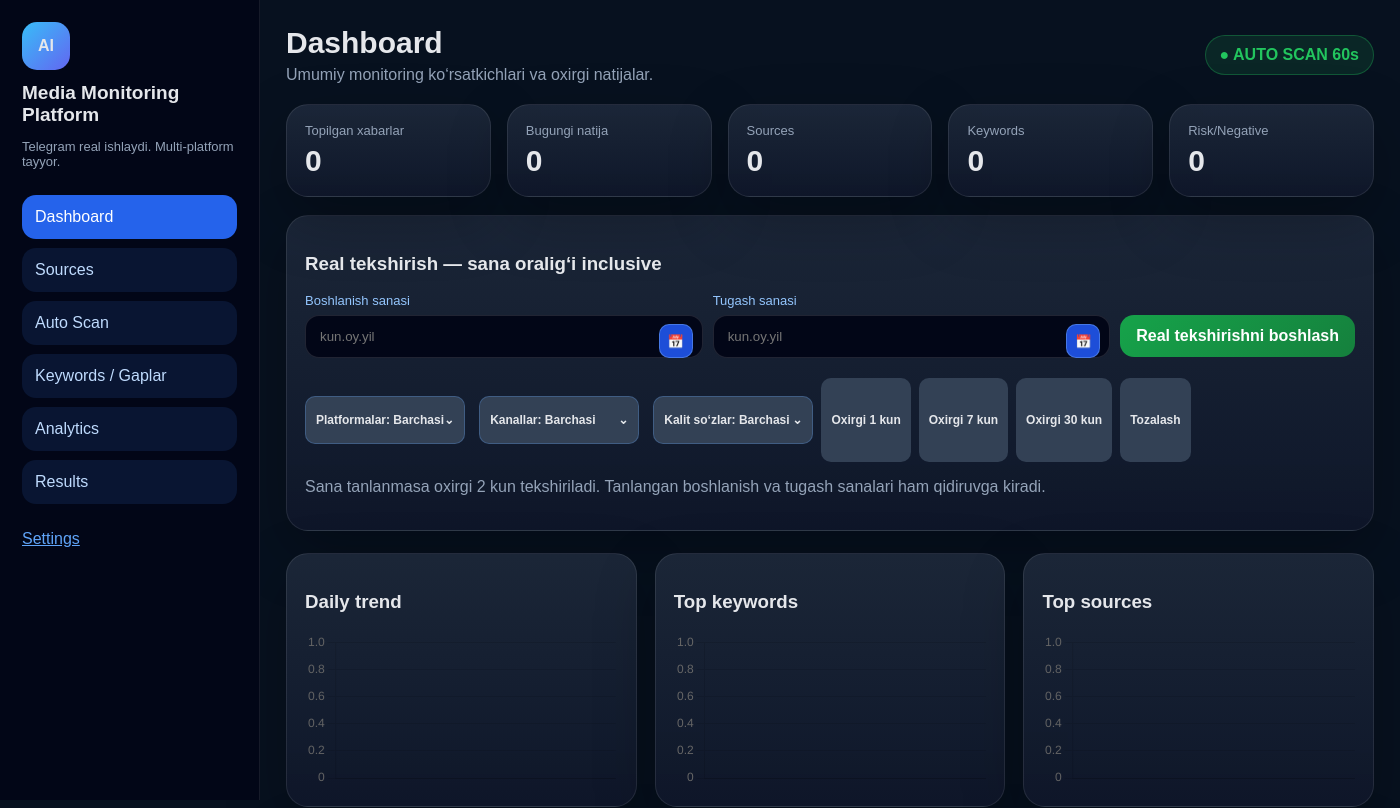
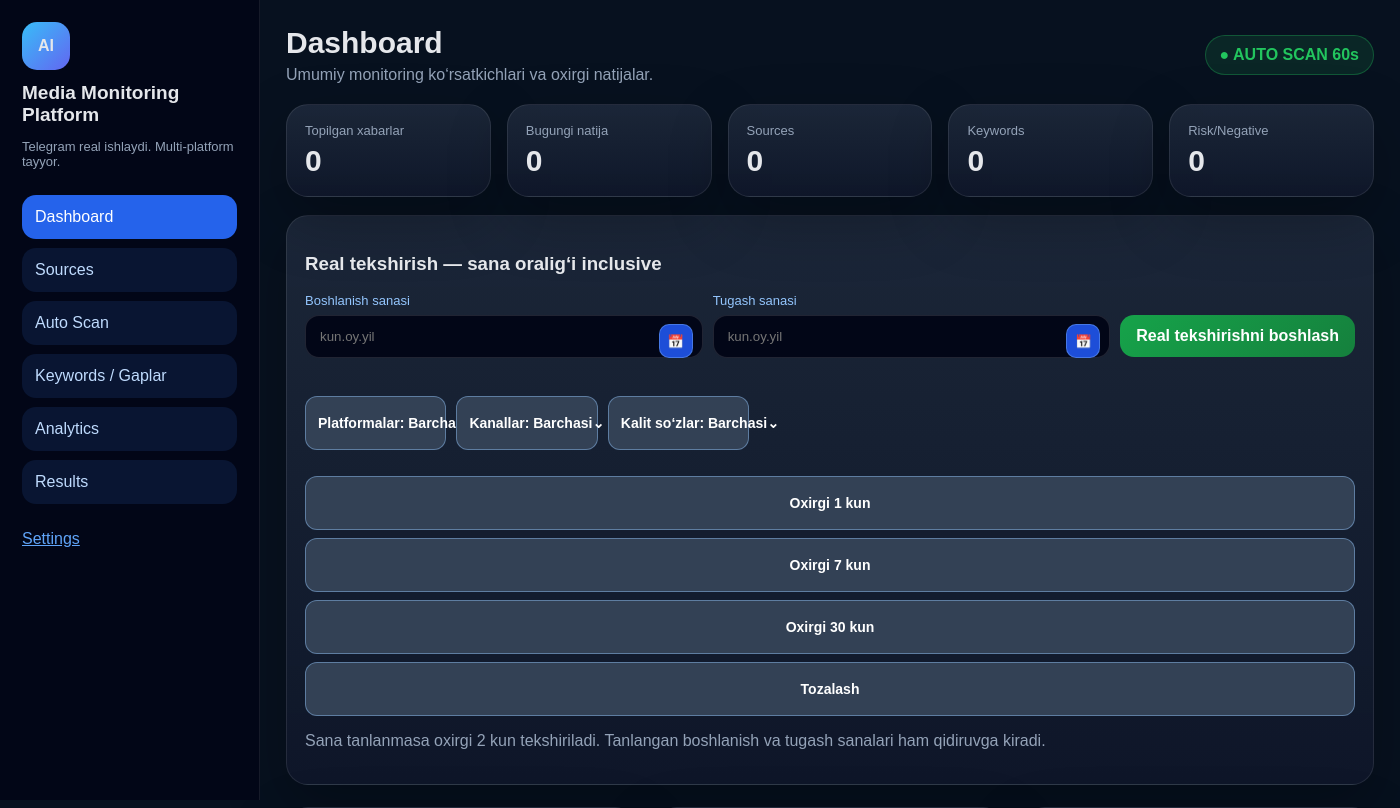
Before and after one commit to technolife0505-eng/public-checker, a FastAPI app: page /dashboard in a window 1400 px wide. Shown: the top 808 px of the page. Run offline with FastAPI, Linux system fonts and the light colour scheme; data that the repository does not hold is empty; a map, chart or similar area stays blank.

Commit message:
Add files via upload

```diff
--- a/templates/base.html
+++ b/templates/base.html
@@ -169,6 +169,93 @@ button.danger,.danger-box .danger{background:#ef4444!important;color:white!impor
   .ms-menu{position:relative;top:8px}
 }
 
+
+/* v5.0.6 dropdown open + equal button size */
+.scan-filter-row{
+  display:grid!important;
+  grid-template-columns: repeat(7, minmax(0, 1fr));
+  gap:10px;
+  align-items:center;
+  overflow:visible!important;
+  position:relative;
+  z-index:1000;
+}
+.ms-wrap{
+  position:relative!important;
+  min-width:0;
+  overflow:visible!important;
+}
+.ms-btn,
+.quick-btn{
+  width:100%;
+  height:54px!important;
+  min-height:54px!important;
+  border-radius:12px!important;
+  border:1px solid rgba(147,197,253,.45)!important;
+  background:#334155!important;
+  color:#fff!important;
+  padding:0 12px!important;
+  font-weight:800!important;
+  font-size:14px!important;
+  display:flex!important;
+  align-items:center!important;
+  justify-content:space-between!important;
+  white-space:nowrap!important;
+  cursor:pointer!important;
+  box-sizing:border-box!important;
+}
+.quick-btn{
+  justify-content:center!important;
+}
+.ms-btn:hover,.quick-btn:hover{
+  border-color:#93c5fd!important;
+  background:#3b4a60!important;
+}
+.ms-menu{
+  display:none;
+  position:absolute!important;
+  top:62px!important;
+  left:0!important;
+  right:auto!important;
+  width:320px!important;
+  max-height:300px!important;
+  overflow-y:auto!important;
+  overflow-x:hidden!important;
+  background:#0b1220!important;
+  border:1px solid rgba(147,197,253,.6)!important;
+  border-radius:14px!important;
+  padding:8px!important;
+  box-shadow:0 20px 60px rgba(0,0,0,.55)!important;
+  z-index:999999!important;
+}
+.ms-menu.open{
+  display:block!important;
+}
+.ms-menu::-webkit-scrollbar{width:0;height:0}
+.ms-menu{scrollbar-width:none}
+.ms-option{
+  display:flex!important;
+  align-items:center!important;
+  gap:10px!important;
+  padding:10px 10px!important;
+  border-radius:10px!important;
+  color:#e5e7eb!important;
+  font-size:14px!important;
+  cursor:pointer!important;
+  white-space:nowrap!important;
+  overflow:hidden!important;
+  text-overflow:ellipsis!important;
+}
+.ms-option:hover{background:rgba(37,99,235,.25)!important}
+.card,.section,form{overflow:visible!important}
+@media(max-width:1300px){
+  .scan-filter-row{grid-template-columns:repeat(3,minmax(0,1fr))}
+}
+@media(max-width:800px){
+  .scan-filter-row{grid-template-columns:1fr}
+  .ms-menu{width:100%!important}
+}
+
 </style></head><body><div class="layout"><aside class="sidebar"><div class="logo">AI</div><h1>Media Monitoring Platform</h1><p>Telegram real ishlaydi. Multi-platform tayyor.</p><div class="nav"><a href="/dashboard" class="{% if active_page=='dashboard' %}active{% endif %}">Dashboard</a><a href="/sources" class="{% if active_page=='sources' %}active{% endif %}">Sources</a><a href="/autoscan" class="{% if active_page=='autoscan' %}active{% endif %}">Auto Scan</a><a href="/keywords" class="{% if active_page=='keywords' %}active{% endif %}">Keywords / Gaplar</a><a href="/analytics" class="{% if active_page=='analytics' %}active{% endif %}">Analytics</a><a href="/results" class="{% if active_page=='results' %}active{% endif %}">Results</a></div><a class="nav {% if active_page=='settings' %}active{% endif %}" href="/settings">Settings</a>
 </aside><main class="main"><div class="top"><div><h2>{% block title %}{% endblock %}</h2><p>{% block subtitle %}{% endblock %}</p></div><div class="live">● AUTO SCAN {{ interval }}s</div></div>{% if msg %}<div class="msgbox">{{ msg }}</div>{% endif %}{% block content %}{% endblock %}</main></div><script>if("Notification" in window&&Notification.permission!=="granted"){Notification.requestPermission()}let lastCount={{ stats.total_results }};setInterval(async()=>{try{const r=await fetch('/api/live?ts='+Date.now());const d=await r.json();const current=d.stats.total_results||0;if(current>lastCount){if("Notification" in window&&Notification.permission==="granted"){new Notification("Yangi monitoring natijasi",{body:"Yangi mos xabar topildi. Sahifa yangilanmoqda..."})}setTimeout(()=>window.location.reload(),1200)}lastCount=current}catch(e){}},15000);</script>
 <script>
--- a/templates/dashboard.html
+++ b/templates/dashboard.html
@@ -37,7 +37,7 @@
 
 <div class="scan-filter-row">
   <div class="ms-wrap" data-ms="platforms">
-    <button type="button" class="ms-btn" onclick="toggleMS('platforms')">
+    <button type="button" class="ms-btn" data-ms-toggle>
       <span id="platformsLabel">Platformalar: Barchasi</span><b>⌄</b>
     </button>
     <div class="ms-menu" id="platformsMenu">
@@ -49,7 +49,7 @@
   </div>
 
   <div class="ms-wrap" data-ms="sources">
-    <button type="button" class="ms-btn" onclick="toggleMS('sources')">
+    <button type="button" class="ms-btn" data-ms-toggle>
       <span id="sourcesLabel">Kanallar: Barchasi</span><b>⌄</b>
     </button>
     <div class="ms-menu" id="sourcesMenu">
@@ -61,7 +61,7 @@
   </div>
 
   <div class="ms-wrap" data-ms="keywords">
-    <button type="button" class="ms-btn" onclick="toggleMS('keywords')">
+    <button type="button" class="ms-btn" data-ms-toggle>
       <span id="keywordsLabel">Kalit so‘zlar: Barchasi</span><b>⌄</b>
     </button>
     <div class="ms-menu" id="keywordsMenu">
@@ -74,10 +74,10 @@
 </div>
 
 
-<button type="button" onclick="setQuickRange('main',1)">Oxirgi 1 kun</button>
-<button type="button" onclick="setQuickRange('main',7)">Oxirgi 7 kun</button>
-<button type="button" onclick="setQuickRange('main',30)">Oxirgi 30 kun</button>
-<button type="button" onclick="clearDateRange('main')">Tozalash</button>
+<button type="button" class="quick-btn" onclick="setQuickRange('main',1)">Oxirgi 1 kun</button>
+<button type="button" class="quick-btn" onclick="setQuickRange('main',7)">Oxirgi 7 kun</button>
+<button type="button" class="quick-btn" onclick="setQuickRange('main',30)">Oxirgi 30 kun</button>
+<button type="button" class="quick-btn" onclick="clearDateRange('main')">Tozalash</button>
 </div>
 <p style="color:#94a3b8">Sana tanlanmasa oxirgi {{ days }} kun tekshiriladi. Tanlangan boshlanish va tugash sanalari ham qidiruvga kiradi.</p>
 </section>
@@ -116,46 +116,68 @@ bar('sourceChart',sourceData.map(x=>x.name),sourceData.map(x=>x.count));
 
 
 
+
+
 <script>
-function toggleMS(group){
-  document.querySelectorAll(".ms-menu").forEach(m=>{
-    if(m.id !== group+"Menu") m.classList.remove("open");
+(function(){
+  function closeAllMS(exceptId){
+    document.querySelectorAll(".ms-menu").forEach(function(m){
+      if(!exceptId || m.id !== exceptId) m.classList.remove("open");
     });
-  const menu=document.getElementById(group+"Menu");
-  if(menu) menu.classList.toggle("open");
   }
+  window.toggleMS = function(group){
+    var menu=document.getElementById(group+"Menu");
+    if(!menu) return;
+    var willOpen=!menu.classList.contains("open");
+    closeAllMS(group+"Menu");
+    if(willOpen) menu.classList.add("open");
+  };
   function updateMSLabel(group,title){
-  const allBox=document.querySelector('[data-group-all="'+group+'"]');
-  const checked=[...document.querySelectorAll('[data-group-item="'+group+'"]:checked')];
-  const label=document.getElementById(group+"Label");
+    var allBox=document.querySelector('[data-group-all="'+group+'"]');
+    var checked=[].slice.call(document.querySelectorAll('[data-group-item="'+group+'"]:checked'));
+    var label=document.getElementById(group+"Label");
     if(!label) return;
-  if(allBox && allBox.checked) label.textContent=title+": Barchasi";
-  else if(checked.length===0){ if(allBox) allBox.checked=true; label.textContent=title+": Barchasi"; }
-  else label.textContent=title+": "+checked.length+" ta tanlandi";
+    if(allBox && allBox.checked){
+      label.textContent=title+": Barchasi";
+    }else if(checked.length===0){
+      if(allBox) allBox.checked=true;
+      label.textContent=title+": Barchasi";
+    }else{
+      label.textContent=title+": "+checked.length+" ta tanlandi";
+    }
   }
   function updateAllMSLabels(){
     updateMSLabel("platforms","Platformalar");
     updateMSLabel("sources","Kanallar");
     updateMSLabel("keywords","Kalit so‘zlar");
   }
+  document.addEventListener("click",function(e){
+    var btn=e.target.closest("[data-ms-toggle]");
+    if(btn){
+      e.preventDefault();
+      e.stopPropagation();
+      var wrap=btn.closest(".ms-wrap");
+      if(wrap) window.toggleMS(wrap.getAttribute("data-ms"));
+      return;
+    }
+    if(!e.target.closest(".ms-wrap")) closeAllMS();
+  });
   document.addEventListener("change",function(e){
-  const all=e.target.closest("[data-group-all]");
-  const item=e.target.closest("[data-group-item]");
+    var all=e.target.closest("[data-group-all]");
+    var item=e.target.closest("[data-group-item]");
     if(all){
-    const g=all.getAttribute("data-group-all");
-    if(all.checked) document.querySelectorAll('[data-group-item="'+g+'"]').forEach(x=>x.checked=false);
+      var g=all.getAttribute("data-group-all");
+      if(all.checked) document.querySelectorAll('[data-group-item="'+g+'"]').forEach(function(x){x.checked=false;});
     }
     if(item){
-    const g=item.getAttribute("data-group-item");
-    const allBox=document.querySelector('[data-group-all="'+g+'"]');
+      var g2=item.getAttribute("data-group-item");
+      var allBox=document.querySelector('[data-group-all="'+g2+'"]');
       if(item.checked && allBox) allBox.checked=false;
-    const any=[...document.querySelectorAll('[data-group-item="'+g+'"]')].some(x=>x.checked);
+      var any=[].slice.call(document.querySelectorAll('[data-group-item="'+g2+'"]')).some(function(x){return x.checked;});
       if(!any && allBox) allBox.checked=true;
     }
     updateAllMSLabels();
   });
-document.addEventListener("click",function(e){
-  if(!e.target.closest(".ms-wrap")) document.querySelectorAll(".ms-menu").forEach(m=>m.classList.remove("open"));
-});
   document.addEventListener("DOMContentLoaded",updateAllMSLabels);
+})();
 </script>
```
Lines whose indentation alone changed are shown as unchanged.
